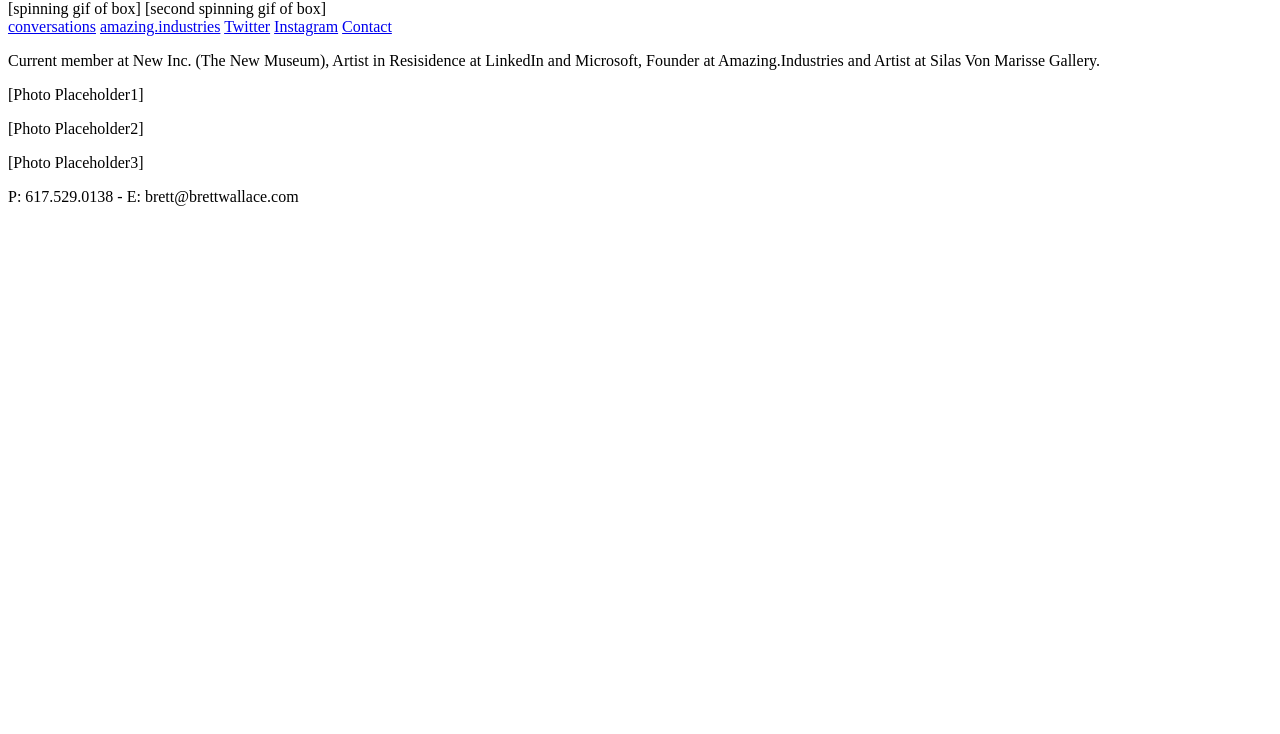
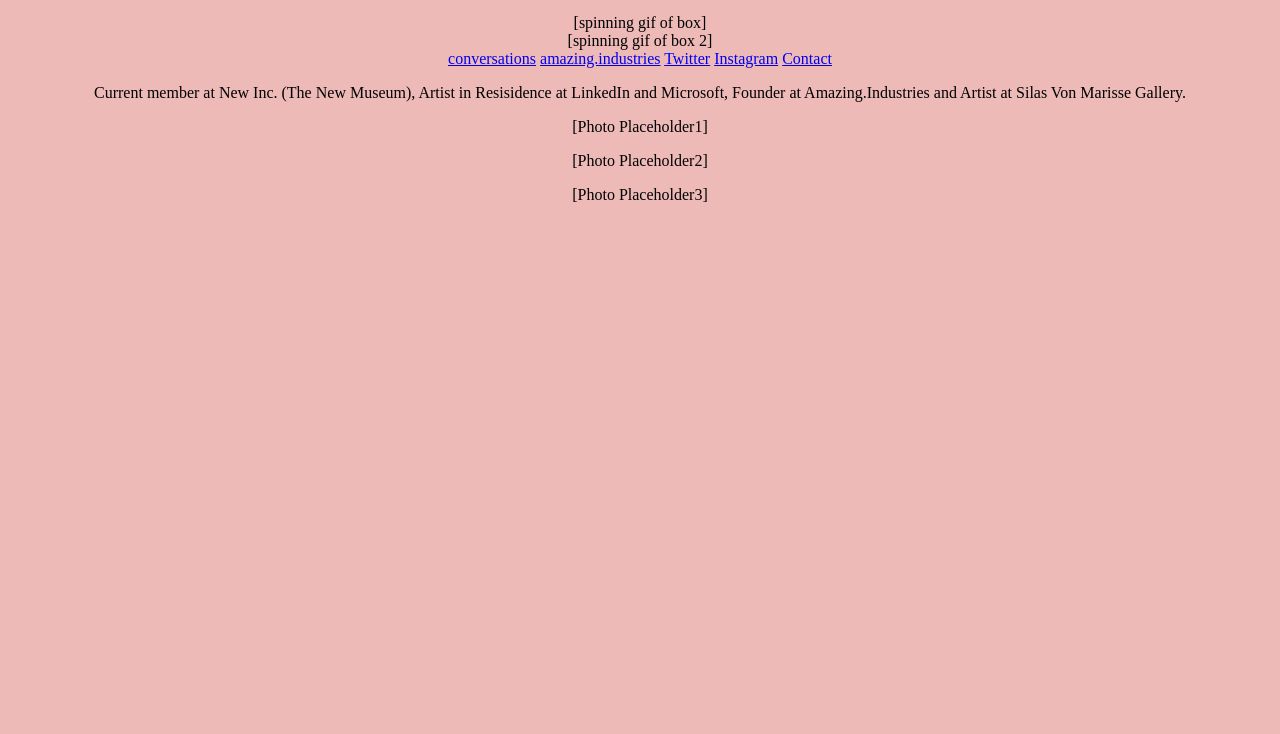
Before and after one commit to Laurawbrooklyn/brett-wallace, a plain HTML site: page public/index.html in a window 1280 px wide. Shown: the part 66-800 px from the top of the page. Drawn offline with Linux system fonts and the light colour scheme.

Commit message:
various template changes

```diff
--- a/public/index.html
+++ b/public/index.html
@@ -1,20 +1,16 @@
-<html><head>
+<!DOCTYPE html>
+<html>
+<head>
   <meta charset="utf-8">
-  <meta name="viewport" content="width=device-width, initial-scale=1, shrink-to-fit=no">
-  <title>Brett Wallace</title>
-  <base target="_self">
-  <meta name="Brett Wallace" content="Conceptual Artist in Brooklyn, New York.">
-  <link rel="shortcut icon" href="/images/cp_ico.png">
-
-  <!--stylesheets / link tags loaded here-->
+  <title>Brett Wallace, Brooklyn, New York Conceptual Artist</title>
   <link href="main.css" rel="stylesheet" type="text/css">
   <link href="https://fonts.googleapis.com/css?family=Open Sans" rel="stylesheet">
 </head>
 
 <body>
   <h1>Brett Wallace</h1>
-  <div class="spinning-boxes">[spinning gif of box] [second spinning gif of box]</div>
-
+  <div class="spinning-box-1">[spinning gif of box]</div>
+  <div class="spinning-box-2">[spinning gif of box 2]</div>
   <div class="nav-bar">
     <nav>
       <a href="#">conversations</a>
@@ -37,11 +33,5 @@
     <p>[Photo Placeholder3]</p>
   </div>
 
-  <footer class="container-fluid bg-4 text-center">
-    <div class="container">
-      <span class="text-muted">P: 617.529.0138 - E: brett@brettwallace.com</span>
-    </div>
-  </footer>
-
 </body>
 </html>
--- a/public/main.css
+++ b/public/main.css
@@ -1,3 +1,11 @@
-{
+* {
   background-color: #edbab7;
 }
+
+h1, p, .nav-bar {
+  text-align: center;
+}
+
+.spinning-box-1, .spinning-box-2 {
+  text-align: center;
+}
```
Also changed, not shown: 1 other file.
